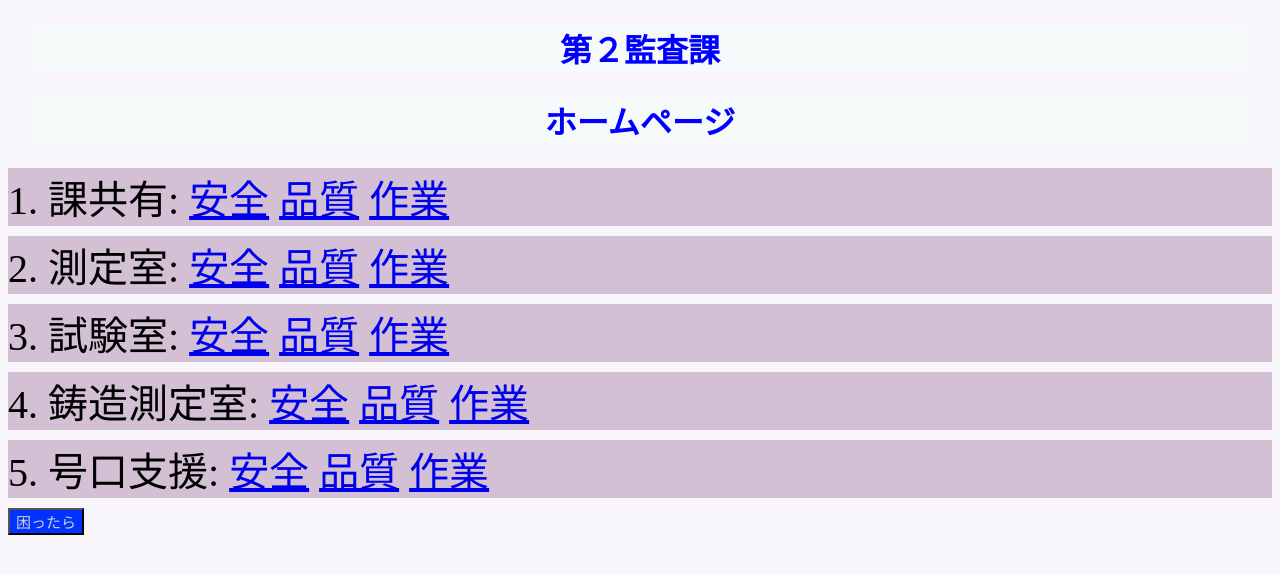
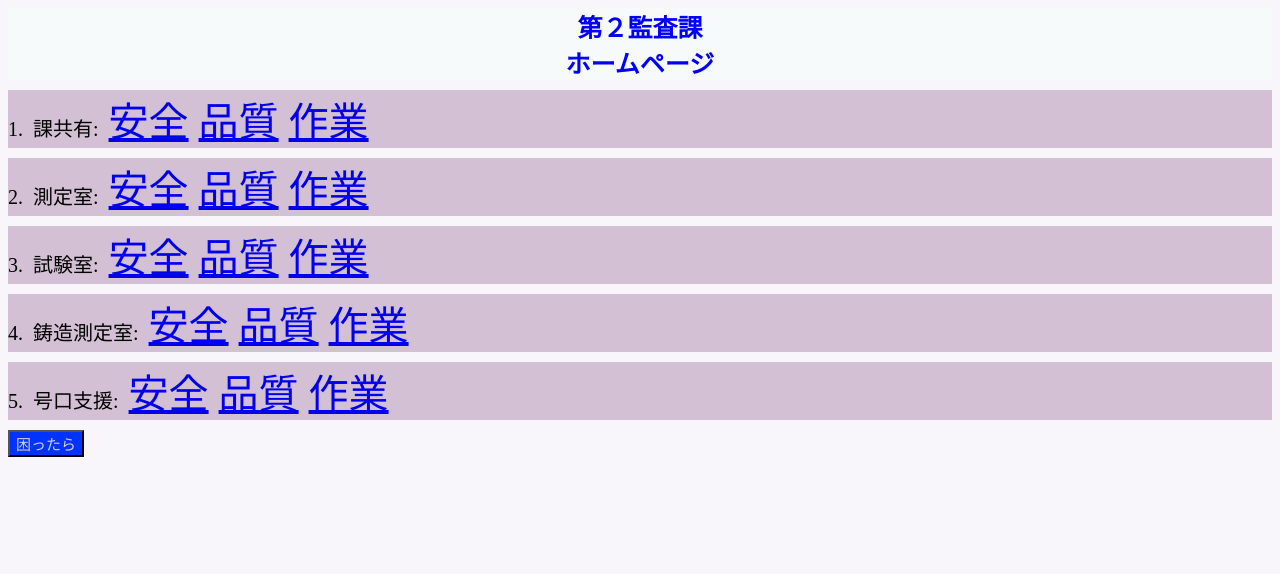
Before and after one commit to YanagidaKengo/second_audit_division, a plain HTML site: page index.html in a window 1280 px wide. Drawn offline with Linux system fonts and the light colour scheme.

Commit message:
Update styles.css

```diff
--- a/styles.css
+++ b/styles.css
@@ -3,12 +3,15 @@ body {
 }
 
 .title {
+  font-size: 25px;
   Text-align: center;
   color: blue;
-  margin: 2%;
+  margin: 0%;
   background-color: rgb(247, 250, 250);
 }
+
 p {
+
   Text-align: center;
   margin: 0%;
 }
@@ -27,6 +30,7 @@ p {
 }
 
 .title2 {
+  font-size: 20px;
   Text-align: center;
   color: rgb(0, 76, 255);
   margin: 0%;
@@ -35,6 +39,7 @@ p {
 }
 
 h2 {
+  font-size: 20px;
   background-color: rgb(124, 115, 165);
   Text-align: center;
 }
@@ -72,3 +77,7 @@ button {
   font-size: 30px;
   color: rgb(0, 179, 255);
 }
+
+.no {
+  font-size: 20px;
+}
```
